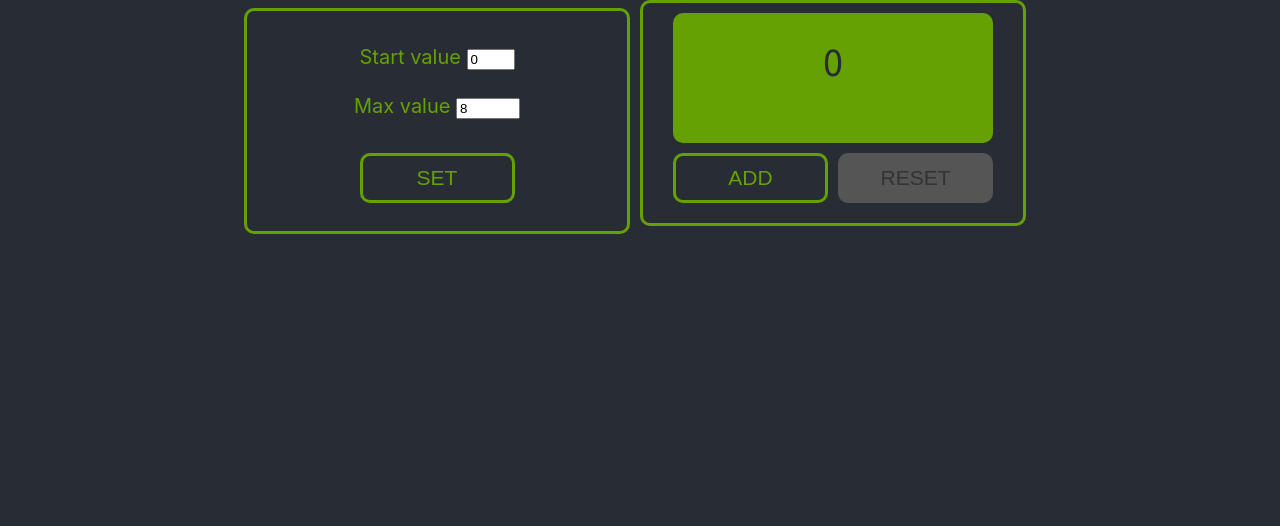
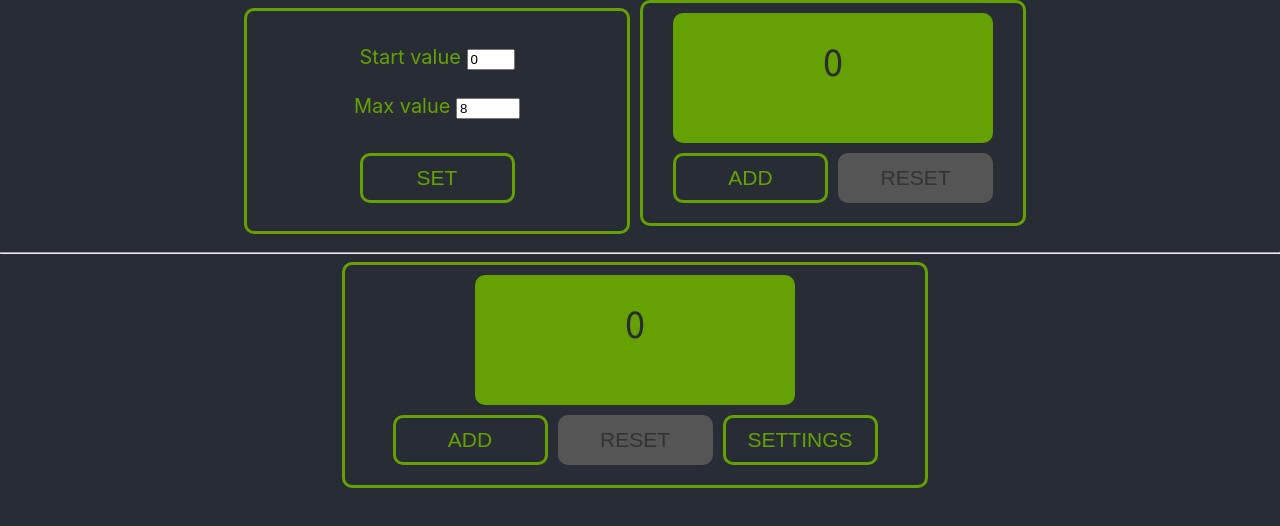
Before and after one commit to romanxeo/counter, a React (Create React App) app: page / in a window 1280 px wide. Shown: the top 526 px of the page. Built offline with nearby package versions, Linux system fonts and the light colour scheme.

Commit message:
Counter 2.2

```diff
--- a/src/App.module.css
+++ b/src/App.module.css
@@ -8,6 +8,17 @@
 
 .Main {
   width: 360px;
+  height: 200px;
+  margin-bottom: 10px;
+  margin-right: 10px;
+  border: 3px solid #66a103;
+  border-radius: 10px;
+  padding: 10px;
+  display: inline-block;
+}
+
+.MainTwo {
+  width: 560px;
   height: 200px;
   margin-bottom: 10px;
   margin-right: 10px;
--- a/src/App.tsx
+++ b/src/App.tsx
@@ -9,6 +9,7 @@ function App() {
     const countS = 0;
     const countM = 8;
     const countC = 0;
+    const sw = true;
 
     let [countStart, setCountStart] = useState<number>(countS);
     let [countMax, setCountMax] = useState<number>(countM);
@@ -17,6 +18,7 @@ function App() {
     let [StartCallback, setStartCallback] = useState<number>(countS);
     let [MaxCallback, setMaxCallback] = useState<number>(countM);
 
+    let [switcher, setSwitcher] = useState<boolean>(sw);
 
     useEffect(() => {
             let stringValueCountStart = localStorage.getItem('countStart')
@@ -37,8 +39,8 @@ function App() {
 
     const CountStartCallback = (vals: number) => {
         setStartCallback(vals)
+    }
 
-    }
     const CountMaxCallback = (valm: number) => {
         setMaxCallback(valm)
     }
@@ -66,6 +68,57 @@ function App() {
     const reset = () => {
         setCountCurrent(countStart);
     }
+
+    const switcherFunc = () => {
+        setSwitcher(!switcher)
+    }
+
+    let switchContainer =
+        <div className={s.MainTwo}>
+            <Counter countCurrent={countCurrent}
+                     countMax={countMax}/>
+
+            <Button name={'ADD'}
+                    callback={addCount}
+                    countCurrent={countCurrent}
+                    countStart={countStart}
+                    countMax={countMax}/>
+
+            <Button name={'RESET'}
+                    callback={reset}
+                    countCurrent={countCurrent}
+                    countStart={countStart}
+                    countMax={countMax}/>
+
+            <Button name={'SETTINGS'}
+                    callback={switcherFunc}
+                    countCurrent={countCurrent}
+                    countStart={countStart}
+                    countMax={countMax}/>
+
+        </div>
+    if (!switcher) {
+        switchContainer =
+            <div className={s.MainTwo}>
+                <Inputer StartCallback={StartCallback}
+                         MaxCallback={MaxCallback}
+                         CountStartCallback={CountStartCallback}
+                         CountMaxCallback={CountMaxCallback}/>
+
+                <Button name={'SET'}
+                        callback={setCountAll}
+                        countCurrent={countCurrent}
+                        countStart={countStart}
+                        countMax={countMax}/>
+
+                <Button name={'COUNTER'}
+                        callback={switcherFunc}
+                        countCurrent={countCurrent}
+                        countStart={countStart}
+                        countMax={countMax}/>
+            </div>
+    }
+
 
     return (
         <body className={s.App}>
@@ -99,6 +152,12 @@ function App() {
                     countStart={countStart}
                     countMax={countMax}/>
         </div>
+
+
+        <hr/>
+
+        {switchContainer}
+
         </body>
     );
 }
```
